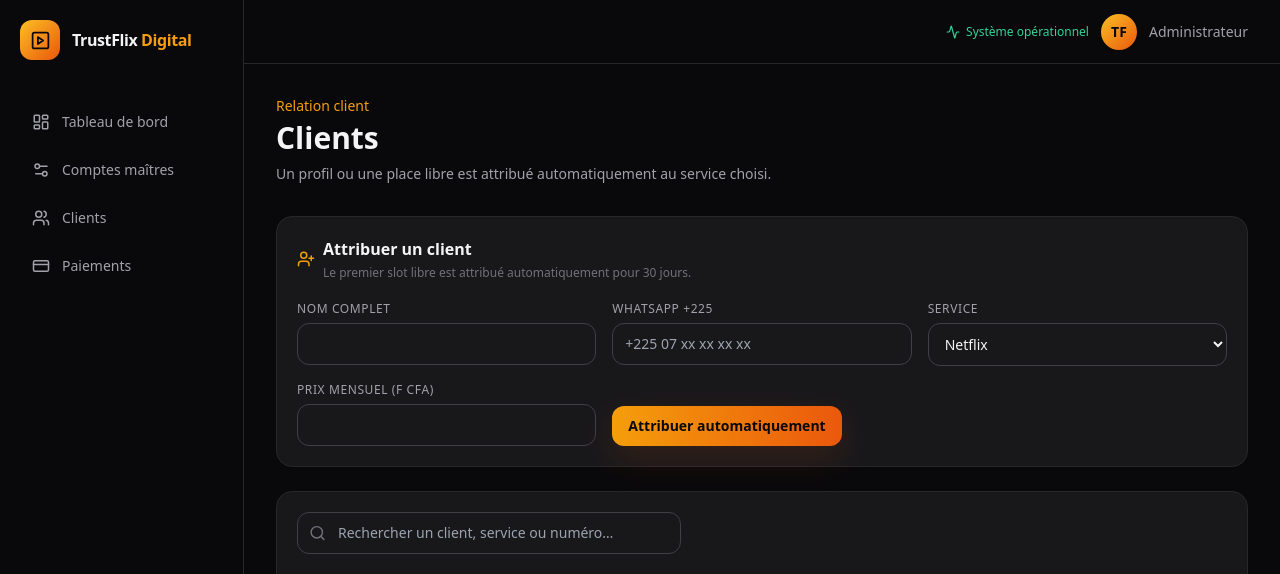
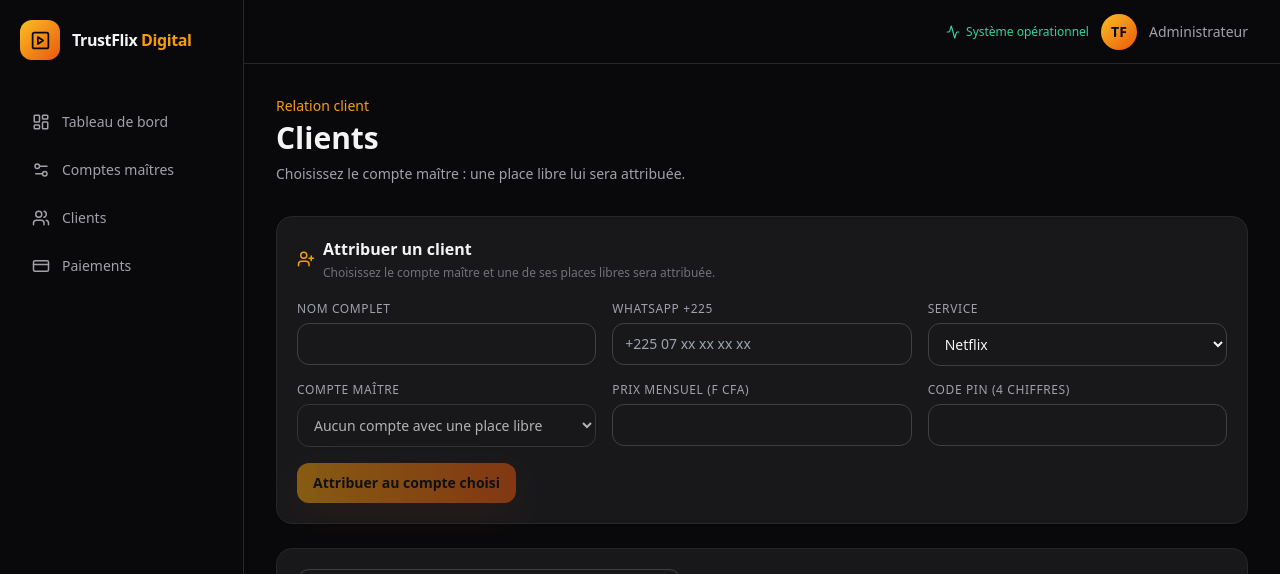
Before and after one commit to 666az001-prog/trustflix-digital, a Next.js app: page /clients in a window 1280 px wide. Shown: the top 574 px of the page. Built offline with nearby package versions, Linux system fonts and the light colour scheme; no server answers; the database is empty.

Commit message:
Allow manual account selection for clients

```diff
--- a/app/actions.ts
+++ b/app/actions.ts
@@ -31,7 +31,7 @@ export async function createAccount(_previousState: AccountActionState, formData
   revalidatePath("/accounts"); revalidatePath("/");
   return { success: "Compte maître créé avec succès." };
 }
-const clientSchema = z.object({ name: z.string().min(2).max(100), whatsapp: z.string().min(7).max(30), serviceId: z.string().min(1), price: z.coerce.number().positive(), pinCode: z.string().regex(/^\d{4}$/) });
+const clientSchema = z.object({ name: z.string().min(2).max(100), whatsapp: z.string().min(7).max(30), serviceId: z.string().min(1), accountId: z.string().min(1), price: z.coerce.number().positive(), pinCode: z.string().regex(/^\d{4}$/) });
 export type ClientActionState = { error?: string };
 export async function createClient(_previousState: ClientActionState, formData: FormData): Promise<ClientActionState> {
   const parsed = clientSchema.safeParse(Object.fromEntries(formData));
@@ -46,8 +46,10 @@ export async function createClient(_previousState: ClientActionState, formData:
       const selectedService = serviceCatalog.find(service => service.id === data.serviceId);
       const existingService = selectedService ? null : await tx.service.findUnique({ where: { id: data.serviceId } });
       const service = existingService ?? await tx.service.upsert({ where: { slug: selectedService?.slug ?? data.serviceId }, update: {}, create: selectedService ?? { name: data.serviceId, slug: data.serviceId, slotPrefix: "Place", defaultSlotCount: 1, requiresPin: false } });
+      const selectedAccount = await tx.account.findFirst({ where: { id: data.accountId, serviceId: service.id, status: ACCOUNT_ACTIVE, slots: { some: { status: SLOT_FREE } } }, select: { id: true } });
+      if (!selectedAccount) throw new Error("Le compte sélectionné n’appartient pas à ce service ou n’a plus de place libre.");
       const client = await tx.client.create({ data: { name: data.name, whatsapp: data.whatsapp, serviceId: service.id, price: new Prisma.Decimal(data.price), startDate, endDate, status: CLIENT_ACTIVE } });
-      const assignment = await assignSlotToClient(tx, service.id, client.id);
+      const assignment = await assignSlotToClient(tx, service.id, selectedAccount.id, client.id);
       await tx.slot.update({ where: { id: assignment.slot.id }, data: { pinCodeEncrypted: encrypt(data.pinCode) } });
       await tx.payment.create({ data: { clientId: client.id, amount: new Prisma.Decimal(data.price) } });
     }, { isolationLevel: Prisma.TransactionIsolationLevel.Serializable });
--- a/app/clients/new-client-form.tsx
+++ b/app/clients/new-client-form.tsx
@@ -1,7 +1,36 @@
 "use client";
+
+import { useMemo, useState } from "react";
 import { useFormState } from "react-dom";
 import { UserPlus } from "lucide-react";
 import { createClient, type ClientActionState } from "../actions";
 import { SubmitButton } from "../../components/submit-button";
+
 type Service = { id: string; name: string };
-export function NewClientForm({ services }: { services: Service[] }) { const [state, formAction] = useFormState<ClientActionState, FormData>(createClient, {}); return <section id="new-client" className="card mb-6"><div className="mb-5 flex items-center gap-2"><UserPlus size={18} className="text-amber-500"/><div><h2 className="font-semibold">Attribuer un client</h2><p className="mt-1 text-xs text-zinc-500">Le premier slot libre est attribué automatiquement pour 30 jours.</p></div></div>{state.error && <p role="alert" className="mb-4 rounded-xl border border-red-500/30 bg-red-500/10 px-4 py-3 text-sm text-red-300">{state.error}</p>}<form action={formAction} className="grid gap-4 md:grid-cols-3"><label><span className="label">Nom complet</span><input name="name" minLength={2} required/></label><label><span className="label">WhatsApp +225</span><input name="whatsapp" placeholder="+225 07 xx xx xx xx" pattern="\+?225[0-9 ]{8,}" required/></label><label><span className="label">Service</span><select name="serviceId" required>{services.map(service => <option value={service.id} key={service.id}>{service.name}</option>)}</select></label><label><span className="label">Prix mensuel (F CFA)</span><input name="price" type="number" step="1" min="1" required/></label><div className="flex items-end"><SubmitButton>Attribuer automatiquement</SubmitButton></div></form></section>; }
+type AccountOption = { id: string; serviceId: string; email: string; freeSlots: number };
+
+export function NewClientForm({ services, accounts }: { services: Service[]; accounts: AccountOption[] }) {
+  const [state, formAction] = useFormState<ClientActionState, FormData>(createClient, {});
+  const [serviceId, setServiceId] = useState(services[0]?.id ?? "");
+  const [accountId, setAccountId] = useState("");
+  const matchingAccounts = useMemo(() => accounts.filter(account => account.serviceId === serviceId), [accounts, serviceId]);
+
+  function changeService(value: string) {
+    setServiceId(value);
+    setAccountId("");
+  }
+
+  return <section id="new-client" className="card mb-6">
+    <div className="mb-5 flex items-center gap-2"><UserPlus size={18} className="text-amber-500"/><div><h2 className="font-semibold">Attribuer un client</h2><p className="mt-1 text-xs text-zinc-500">Choisissez le compte maître et une de ses places libres sera attribuée.</p></div></div>
+    {state.error && <p role="alert" className="mb-4 rounded-xl border border-red-500/30 bg-red-500/10 px-4 py-3 text-sm text-red-300">{state.error}</p>}
+    <form action={formAction} className="grid gap-4 md:grid-cols-3">
+      <label><span className="label">Nom complet</span><input name="name" minLength={2} required/></label>
+      <label><span className="label">WhatsApp +225</span><input name="whatsapp" placeholder="+225 07 xx xx xx xx" pattern="\+?225[0-9 ]{8,}" required/></label>
+      <label><span className="label">Service</span><select name="serviceId" value={serviceId} onChange={event => changeService(event.target.value)} required>{services.map(service => <option value={service.id} key={service.id}>{service.name}</option>)}</select></label>
+      <label><span className="label">Compte maître</span><select name="accountId" value={accountId} onChange={event => setAccountId(event.target.value)} required disabled={matchingAccounts.length === 0}><option value="" disabled>{matchingAccounts.length ? "Choisir un compte" : "Aucun compte avec une place libre"}</option>{matchingAccounts.map(account => <option value={account.id} key={account.id}>{account.email} · {account.freeSlots} place{account.freeSlots > 1 ? "s" : ""} libre{account.freeSlots > 1 ? "s" : ""}</option>)}</select></label>
+      <label><span className="label">Prix mensuel (F CFA)</span><input name="price" type="number" step="1" min="1" required/></label>
+      <label><span className="label">Code PIN (4 chiffres)</span><input name="pinCode" type="password" inputMode="numeric" pattern="[0-9]{4}" minLength={4} maxLength={4} autoComplete="new-password" required/></label>
+      <div className="flex items-end"><SubmitButton disabled={!accountId}>Attribuer au compte choisi</SubmitButton></div>
+    </form>
+  </section>;
+}
--- a/app/clients/page.tsx
+++ b/app/clients/page.tsx
@@ -13,13 +13,16 @@ export const dynamic = "force-dynamic";
 
 export default async function ClientsPage() {
   let services: Array<{ id: string; name: string }> = serviceCatalog.map(({ id, name }) => ({ id, name }));
+  let accounts: Array<{ id: string; serviceId: string; email: string; freeSlots: number }> = [];
   let clients: Prisma.ClientGetPayload<{ include: { service: true; slot: true } }>[] = [];
   try {
-    const [databaseServices, loadedClients] = await Promise.all([
+    const [databaseServices, availableAccounts, loadedClients] = await Promise.all([
       prisma.service.findMany({ orderBy: { name: "asc" } }),
+      prisma.account.findMany({ where: { status: "ACTIVE", slots: { some: { status: "FREE" } } }, include: { slots: { where: { status: "FREE" }, select: { id: true } } }, orderBy: { email: "asc" } }),
       prisma.client.findMany({ include: { service: true, slot: true }, orderBy: { createdAt: "desc" } }),
     ]);
     services = databaseServices.length > 0 ? databaseServices : services;
+    accounts = availableAccounts.map(account => ({ id: account.id, serviceId: account.serviceId, email: account.email, freeSlots: account.slots.length }));
     clients = loadedClients;
   } catch (error) {
     console.error("TrustFlix Digital clients error", error);
@@ -29,9 +32,9 @@ export default async function ClientsPage() {
     <div className="mb-8">
       <p className="text-sm text-amber-500">Relation client</p>
       <h1 className="mt-1 text-3xl font-bold">Clients</h1>
-      <p className="mt-2 text-sm text-zinc-400">Un profil ou une place libre est attribué automatiquement au service choisi.</p>
+      <p className="mt-2 text-sm text-zinc-400">Choisissez le compte maître : une place libre lui sera attribuée.</p>
     </div>
-    <NewClientForm services={services}/>
+    <NewClientForm services={services} accounts={accounts}/>
     <section className="card overflow-x-auto">
       <div className="mb-5"><InstantSearch rowSelector=".client-row" placeholder="Rechercher un client, service ou numéro…"/></div>
       <table className="w-full min-w-[720px] text-left text-sm">
--- a/components/submit-button.tsx
+++ b/components/submit-button.tsx
@@ -1,3 +1,3 @@
 "use client";
 import { useFormStatus } from "react-dom";
-export function SubmitButton({ children }: { children: React.ReactNode }) { const { pending } = useFormStatus(); return <button className="btn-primary" disabled={pending}>{pending ? "Enregistrement…" : children}</button>; }
+export function SubmitButton({ children, disabled = false }: { children: React.ReactNode; disabled?: boolean }) { const { pending } = useFormStatus(); return <button className="btn-primary" disabled={pending || disabled}>{pending ? "Enregistrement…" : children}</button>; }
--- a/lib/slot-assignment.ts
+++ b/lib/slot-assignment.ts
@@ -4,10 +4,10 @@ const ACCOUNT_ACTIVE = "ACTIVE" as const;
 const SLOT_FREE = "FREE" as const;
 const SLOT_OCCUPIED = "OCCUPIED" as const;
 
-export async function assignSlotToClient(db: Prisma.TransactionClient, serviceId: string, clientId: string) {
-  const availableSlot = await db.slot.findFirst({ where: { status: SLOT_FREE, account: { is: { serviceId, status: ACCOUNT_ACTIVE } } }, orderBy: { createdAt: "asc" } });
+export async function assignSlotToClient(db: Prisma.TransactionClient, serviceId: string, accountId: string, clientId: string) {
+  const availableSlot = await db.slot.findFirst({ where: { status: SLOT_FREE, account: { is: { id: accountId, serviceId, status: ACCOUNT_ACTIVE } } }, orderBy: { createdAt: "asc" } });
   if (!availableSlot) throw new Error("Aucun écran/place disponible pour ce service");
-  const reservation = await db.slot.updateMany({ where: { id: availableSlot.id, status: SLOT_FREE, account: { is: { serviceId, status: ACCOUNT_ACTIVE } } }, data: { status: SLOT_OCCUPIED } });
+  const reservation = await db.slot.updateMany({ where: { id: availableSlot.id, status: SLOT_FREE, account: { is: { id: accountId, serviceId, status: ACCOUNT_ACTIVE } } }, data: { status: SLOT_OCCUPIED } });
   if (reservation.count !== 1) throw new Error("Le slot vient d’être attribué à un autre client. Réessayez.");
   const updatedClient = await db.client.update({ where: { id: clientId }, data: { slotId: availableSlot.id } });
   return { slot: availableSlot, client: updatedClient };
```
